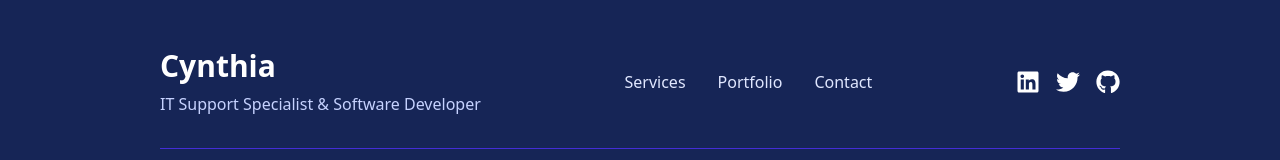
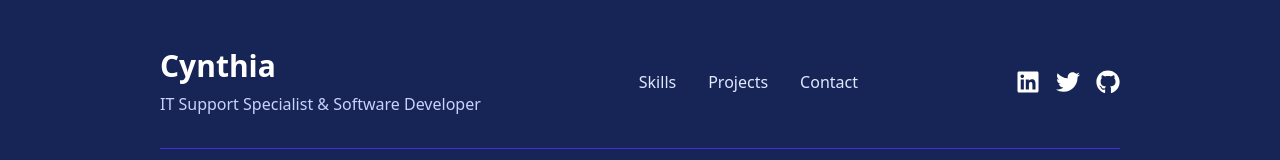
Before and after one commit to Mwandii/cynthia-personal-website, a React (Vite) app: page / in a window 1280 px wide. Shown: the part 2386-2546 px from the top of the page. Built offline with nearby package versions, Linux system fonts and the light colour scheme.

Commit message:
change url links to correct ones

```diff
--- a/src/components/Footer.jsx
+++ b/src/components/Footer.jsx
@@ -15,16 +15,16 @@ function Footer() {
           {/* Center - Navigation Links */}
           <nav className="flex flex-wrap justify-center gap-6 md:gap-8">
             <a
-              href="#services"
+              href="#skills"
               className="text-indigo-100 hover:text-white transition-colors"
             >
-              Services
+              Skills
             </a>
             <a
-              href="#portfolio"
+              href="#projects"
               className="text-indigo-100 hover:text-white transition-colors"
             >
-              Portfolio
+              Projects
             </a>
             <a
               href="#contact"
@@ -37,7 +37,7 @@ function Footer() {
           {/* Right - Social Icons */}
           <div className="flex gap-4 text-xl md:text-2xl">
             <a
-              href="https://linkedin.com"
+              href="https://www.linkedin.com/in/cynthia-muinde/"
               target="_blank"
               rel="noreferrer"
               className="hover:text-indigo-300 transition-colors"
@@ -46,7 +46,7 @@ function Footer() {
               <FaLinkedin />
             </a>
             <a
-              href="https://twitter.com"
+              href="https://x.com/CyntiaMumbua"
               target="_blank"
               rel="noreferrer"
               className="hover:text-indigo-300 transition-colors"
@@ -55,7 +55,7 @@ function Footer() {
               <FaTwitter />
             </a>
             <a
-              href="https://github.com"
+              href="https://github.com/cynmumbua"
               target="_blank"
               rel="noreferrer"
               className="hover:text-indigo-300 transition-colors"
--- a/src/components/Hero.jsx
+++ b/src/components/Hero.jsx
@@ -9,7 +9,7 @@ function Hero() {
           {/* Social icons - stacked vertically on both mobile and desktop */}
           <div className="flex md:flex-col gap-4 md:gap-4 mb-5 md:mb-6 text-lg md:text-xl text-gray-700">
             <a
-              href="https://linkedin.com"
+              href="https://www.linkedin.com/in/cynthia-muinde/"
               target="_blank"
               rel="noreferrer"
               className="hover:text-blue-600 transition-colors"
@@ -17,7 +17,7 @@ function Hero() {
               <FaLinkedin />
             </a>
             <a
-              href="https://twitter.com"
+              href="https://x.com/CyntiaMumbua"
               target="_blank"
               rel="noreferrer"
               className="hover:text-sky-500 transition-colors"
@@ -25,7 +25,7 @@ function Hero() {
               <FaTwitter />
             </a>
             <a
-              href="https://github.com"
+              href="https://github.com/cynmumbua"
               target="_blank"
               rel="noreferrer"
               className="hover:text-gray-900 transition-colors"
```
